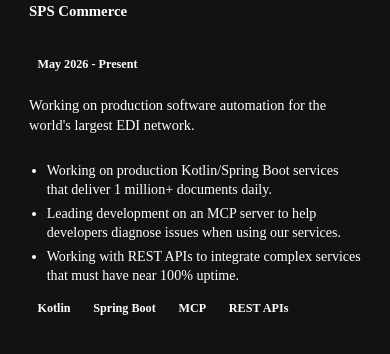
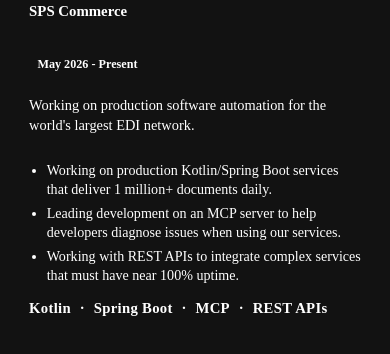
Before and after one commit to Aquinnmo/my-site, a React (Vite) app: page / in a window 390 px wide. Shown: the part 1373-1727 px from the top of the page. Built offline with nearby package versions, Linux system fonts and the light colour scheme; the HTML template or start-up script is replaced by a standard one.

Commit message:
resizing

```diff
--- a/src/components/styling/ExperienceSection.css
+++ b/src/components/styling/ExperienceSection.css
@@ -145,21 +145,25 @@
 .experience-tags {
   display: flex;
   flex-wrap: wrap;
-  gap: 0.58rem;
-  margin: 1.05rem 0 0;
+  align-items: center;
+  gap: 0;
+  margin: 1.2rem 0 0;
   padding: 0;
   list-style: none;
 }
 
 .experience-tags li {
-  border: 1px solid color-mix(in srgb, var(--color-ice-edge) 78%, transparent);
-  border-radius: 999px;
-  padding: 0.46rem 0.78rem;
   color: var(--color-text);
-  background: color-mix(in srgb, var(--color-panel) 72%, transparent);
-  font-size: 0.94rem;
-  font-weight: 800;
-  line-height: 1.15;
+  font-size: 1rem;
+  font-weight: 900;
+  letter-spacing: 0.02em;
+  line-height: 1.2;
+}
+
+.experience-tags li:not(:last-child)::after {
+  margin: 0 0.8rem;
+  color: var(--color-link);
+  content: '·';
 }
 
 @media (max-width: 68rem) {
@@ -232,13 +236,15 @@
   }
 
   .experience-tags {
-    gap: 0.38rem;
-    margin-top: 0.72rem;
+    margin-top: 0.95rem;
   }
 
   .experience-tags li {
-    padding: 0.32rem 0.52rem;
-    font-size: 0.76rem;
+    font-size: 0.92rem;
+  }
+
+  .experience-tags li:not(:last-child)::after {
+    margin: 0 0.55rem;
   }
 }
 
--- a/src/components/styling/ProjectsSection.css
+++ b/src/components/styling/ProjectsSection.css
@@ -6,7 +6,7 @@
 }
 
 .project-gallery {
-  --project-focus-card-height: clamp(24rem, 37vw, 26rem);
+  --project-focus-card-height: clamp(25rem, 38vw, 27rem);
   --project-focus-mark-size: clamp(9rem, 12.5vw, 11.5rem);
 
   display: grid;
@@ -574,7 +574,7 @@
   }
 
   .project-gallery {
-    --project-focus-card-height: clamp(26rem, 49vw, 30rem);
+    --project-focus-card-height: clamp(27rem, 51vw, 31rem);
     --project-focus-mark-size: clamp(8.5rem, 12.5vw, 10.5rem);
 
     width: min(100%, 42rem);
@@ -601,7 +601,7 @@
   }
 
   .project-gallery {
-    --project-focus-card-height: clamp(37rem, 102vw, 43rem);
+    --project-focus-card-height: clamp(38rem, 105vw, 45rem);
     --project-focus-mark-size: clamp(9.5rem, 45vw, 12.5rem);
 
     width: 100%;
```
